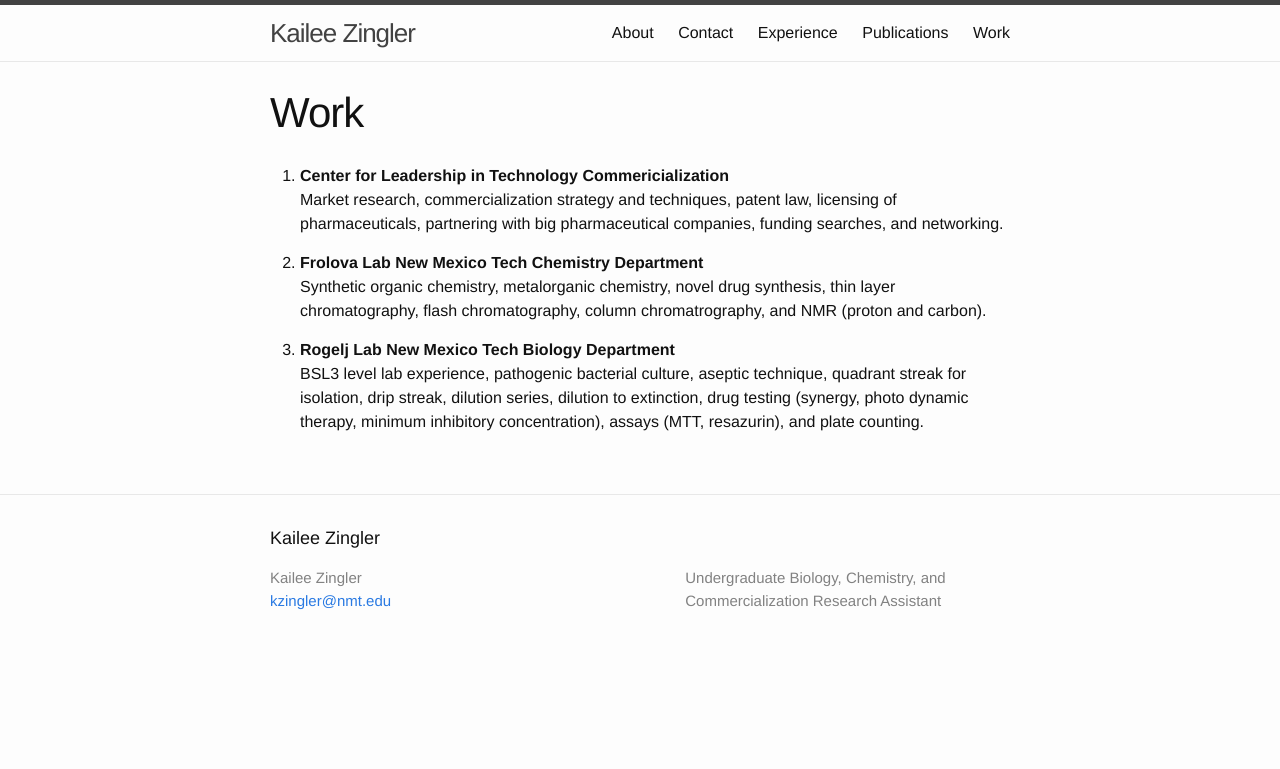
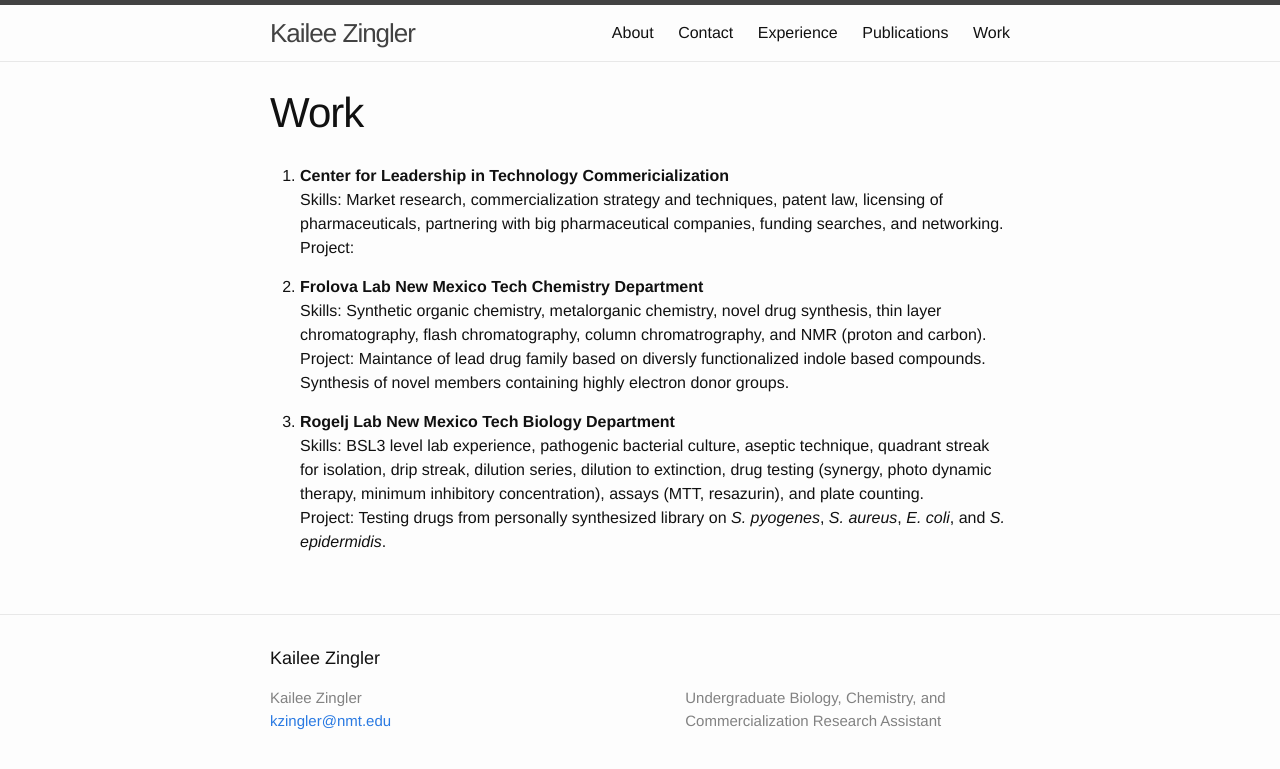
Before and after one commit to kzingler/kzingler.github.io, a Jekyll site: the page built from work.md, in a window 1280 px wide. Shown: the top 769 px of the page. Built offline with Jekyll 4.4.1, drawn with Linux system fonts in a browser that asks for light colours.

Commit message:
added more projects

```diff
--- a/work.md
+++ b/work.md
@@ -5,18 +5,24 @@ permalink: /work/
 ---
 
 1. **Center for Leadership in Technology Commericialization**
-Market research, commercialization strategy and techniques,
+Skills: Market research, commercialization strategy and techniques,
 patent law, licensing of pharmaceuticals, partnering with big
 pharmaceutical companies, funding searches, and networking.
+Project:
 
 2. **Frolova Lab New Mexico Tech Chemistry Department**
-Synthetic organic chemistry, metalorganic chemistry, novel drug
+Skills: Synthetic organic chemistry, metalorganic chemistry, novel drug
 synthesis, thin layer chromatography, flash chromatography,
 column chromatrography, and NMR (proton and carbon).
+Project: Maintance of lead drug family based on diversly functionalized
+indole based compounds. Synthesis of novel members containing
+highly electron donor groups.
 
 3. **Rogelj Lab New Mexico Tech Biology Department**
-BSL3 level lab experience, pathogenic bacterial culture, aseptic
+Skills: BSL3 level lab experience, pathogenic bacterial culture, aseptic
 technique, quadrant streak for isolation, drip streak, dilution
 series, dilution to extinction, drug testing (synergy, photo
 dynamic therapy, minimum inhibitory concentration), assays
 (MTT, resazurin), and plate counting.
+Project: Testing drugs from personally synthesized library on
+*S. pyogenes*, *S. aureus*, *E. coli*, and *S. epidermidis*.
```
